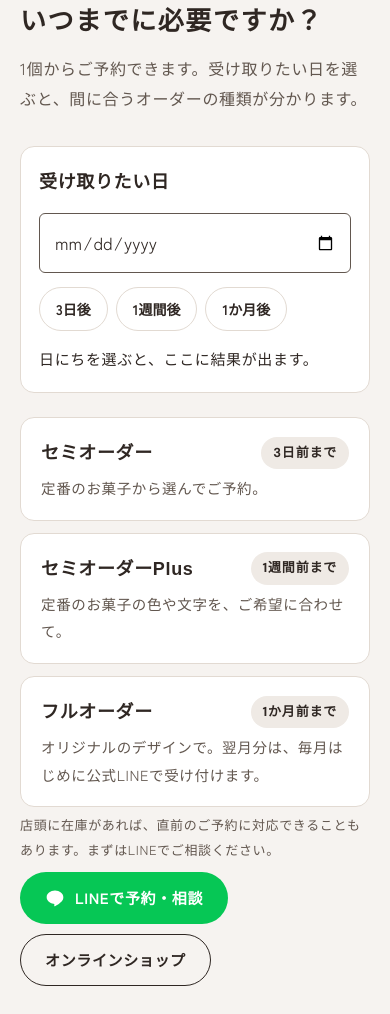
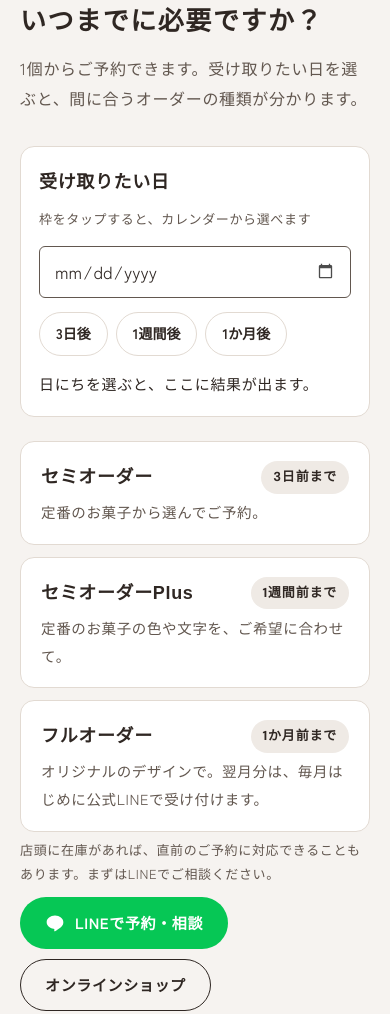
Before and after one commit to hone88/web-works, a plain HTML site: page mcapartment/index.html in a window 390 px wide. Shown: the part 5929-6943 px from the top of the page. Drawn offline with Linux system fonts and the light colour scheme; a web font is replaced by a local one.

Commit message:
mcapartment: iPhoneで日付入力欄が右にはみ出る問題を修正
Co-Authored-By: Claude Opus 5.5 <noreply@anthropic.com>
Claude-Session: https://claude.ai/code/session_01CbnLWF7ECzLbExEpSkQ9y3

```diff
--- a/mcapartment/index.html
+++ b/mcapartment/index.html
@@ -206,7 +206,13 @@ body.drawer-open{overflow:hidden}
 @media (min-width:960px){ .order{grid-template-columns:minmax(0,.9fr) minmax(0,1.1fr);align-items:start} }
 .ask{background:var(--c-bg);border:1px solid var(--c-border);border-radius:var(--r-md);padding:var(--card-pad);display:grid;gap:14px}
 .ask label{font-family:var(--f-head);font-weight:700;font-size:18px}
-.ask input{font:inherit;font-size:17px;padding:12px 14px;border:1.5px solid var(--c-muted);border-radius:var(--r-sm);background:var(--c-bg);color:var(--c-text);width:100%;min-height:52px}
+.ask{min-width:0}
+.ask>*{min-width:0}
+.ask input{display:block;box-sizing:border-box;-webkit-appearance:none;appearance:none;font:inherit;font-size:17px;padding:12px 14px;border:1.5px solid var(--c-muted);border-radius:var(--r-sm);background:var(--c-bg);color:var(--c-text);width:100%;min-width:0;max-width:100%;min-height:52px;line-height:1.4}
+.ask input::-webkit-date-and-time-value{text-align:left;min-height:1.4em}
+.ask input::-webkit-calendar-picker-indicator{opacity:.7}
+.ask__hint{font-size:13px;color:var(--c-muted);margin-top:-6px}
+.order>*{min-width:0}
 .quick{display:flex;gap:8px;flex-wrap:wrap}
 .quick button{font:inherit;font-size:14px;font-weight:700;min-height:44px;padding:0 16px;border-radius:var(--r-pill);border:1.5px solid var(--c-border);background:var(--c-bg);color:var(--c-text);cursor:pointer}
 .quick button[aria-pressed="true"]{background:var(--c-text);color:var(--c-bg);border-color:var(--c-text)}
@@ -423,7 +429,8 @@ body.drawer-open{overflow:hidden}
       <div class="order">
         <div class="ask">
           <label for="pickDate">受け取りたい日</label>
-          <input type="date" id="pickDate">
+          <p class="ask__hint" id="pickHint">枠をタップすると、カレンダーから選べます</p>
+          <input type="date" id="pickDate" aria-describedby="pickHint">
           <div class="quick" role="group" aria-label="よく使う日にち">
             <button type="button" data-days="3" aria-pressed="false">3日後</button>
             <button type="button" data-days="7" aria-pressed="false">1週間後</button>
```
